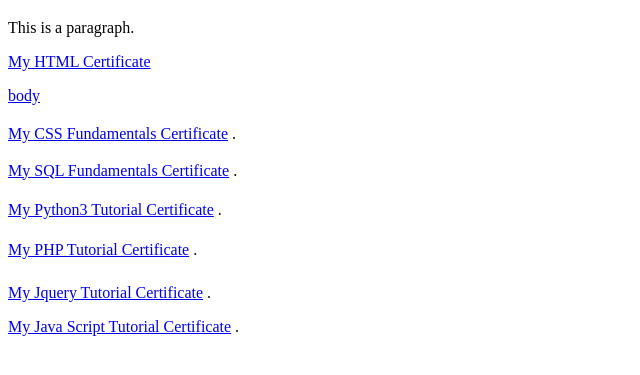
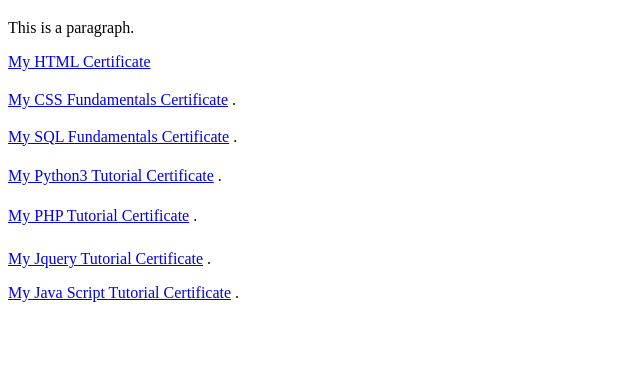
Before and after one commit to elove52/elove52.github.io, a plain HTML site: page index.html in a window 1280 px wide. Shown: the part 61-436 px from the top of the page, without its empty margins (0-640 px from the left). Drawn offline with Linux system fonts and the light colour scheme.

Commit message:
Update index.html

```diff
--- a/index.html
+++ b/index.html
@@ -9,14 +9,6 @@
 <p>This is a paragraph.</p>
 <a href="https://github.com/elove52/elove52.github.io/raw/master/Certificates/cert-HTMLBasics.pdf">My HTML Certificate</a>
 </head>
-
-<html>
-<head>
-<p>
-<a href="https://github.com/elove52/elove52.github.io/raw/master/images/01.jpg"
-.<p>
-body
-</html>
 
 <h2></h2>
 <p>
```
